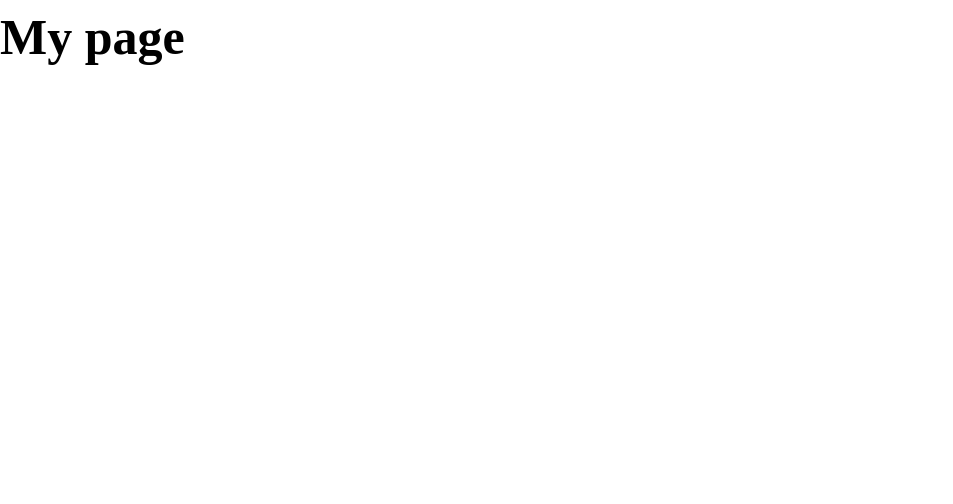
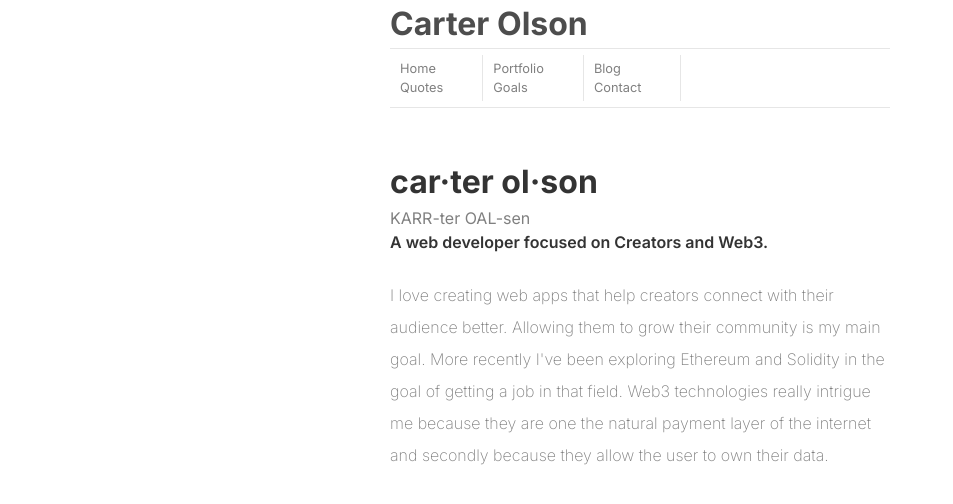
Before and after one commit to berbaroovez/portfolio-v2, a Next.js app: page / in a window 1280 px wide. Shown: the top 504 px of the page, without its empty margins (0-953 px from the left). Built offline with nearby package versions, Linux system fonts and the light colour scheme.

Commit message:
index page

```diff
--- /dev/null
+++ b/components/Header.js
@@ -0,0 +1,85 @@
+import styled from "styled-components";
+import Link from "next/link";
+export default function Header() {
+  return (
+    <HeaderDiv>
+      <h1>Carter Olson</h1>
+      <NavDiv>
+        <NavBlocks>
+          <Link href="/">
+            <a>Home</a>
+          </Link>
+          <Link href="/about">
+            <a>Quotes</a>
+          </Link>
+        </NavBlocks>
+        <NavBlocks>
+          <Link href="/">
+            <a>Portfolio</a>
+          </Link>
+          <Link href="/about">
+            <a>Goals</a>
+          </Link>
+        </NavBlocks>
+        <NavBlocks>
+          <Link href="/">
+            <a>Blog</a>
+          </Link>
+          <Link href="/about">
+            <a>Contact</a>
+          </Link>
+        </NavBlocks>
+      </NavDiv>
+    </HeaderDiv>
+  );
+}
+
+const HeaderDiv = styled.div`
+  h1 {
+    color: hsl(0, 0%, 30%);
+  }
+  width: 500px;
+  margin: 0 auto;
+  margin-bottom: 50px;
+`;
+const NavDiv = styled.nav`
+  width: 100%;
+  height: 60px;
+  display: flex;
+  justify-content: flex-start;
+  /* gap: 100px; */
+  border-top: 1px solid var(--main-grey-color);
+  border-bottom: 1px solid var(--main-grey-color);
+`;
+const NavBlocks = styled.div`
+  position: relative;
+  display: flex;
+  flex-direction: column;
+  padding-right: 40px;
+  padding-left: 10px;
+  justify-content: center;
+  /* align-items: center; */
+  /* justify-content: flex-start; */
+  /* background-color: red; */
+  font-size: 0.8rem;
+
+  a {
+    /* background-color: yellow; */
+    color: var(--main-grey-font-color);
+    text-decoration: none;
+    :hover {
+      text-decoration: underline;
+      color: var(--main-grey-font-hover-color);
+    }
+  }
+
+  &::after {
+    right: 0;
+    top: 6px;
+    height: 80%;
+    width: 1px;
+    background-color: var(--main-grey-color);
+    position: absolute;
+    content: "";
+  }
+`;
--- /dev/null
+++ b/components/Layout.tsx
@@ -0,0 +1,13 @@
+import { FunctionComponent } from "react";
+import styled from "styled-components";
+const Layout: FunctionComponent = ({ children }) => {
+  return <LayoutDiv>{children}</LayoutDiv>;
+};
+
+const LayoutDiv = styled.div`
+  /* background-color: red; */
+  width: 100%;
+  /* height: 100vh; */
+  /* padding: 0 20px; */
+`;
+export { Layout };
--- a/package.json
+++ b/package.json
@@ -17,7 +17,7 @@
   "devDependencies": {
     "@types/react": "^17.0.4",
     "babel-plugin-styled-components": "^1.8.0",
-    "typescript": "^4.2.4"
+    "typescript": "^4.4.2"
   },
   "license": "MIT"
 }
--- a/pages/_app.js
+++ b/pages/_app.js
@@ -1,11 +1,34 @@
 import GlobalStyles from "../util/GlobalStyles";
 
+import { Layout } from "../components/Layout";
+import Header from "../components/Header";
+import Head from "next/head";
 export default function App({ Component, pageProps }) {
   return (
     <>
       <GlobalStyles />
-
-      <Component {...pageProps} />
+      <Head>
+        <meta name="theme-color" content="#d43e3e" />
+        <meta name="viewport" content="width=device-width, initial-scale=1.0" />
+      </Head>
+      <Header />
+      <Layout>
+        <Component {...pageProps} />
+      </Layout>
     </>
   );
 }
+
+//  <Head>
+//    <link rel="preconnect" href="https://fonts.googleapis.com" />
+//    <link
+//      rel="preconnect"
+//      href="https://fonts.gstatic.com"
+//      // crossOrigin="true"
+//    />
+//    <link
+//      href="https://fonts.googleapis.com/css2?family=Inter:wght@200;300;400;500;600;700&display=swap"
+//      rel="stylesheet"
+//    />
+//    {/* <link rel="stylesheet" href="https://use.typekit.net/yqa4abw.css" /> */}
+//  </Head>;
--- a/pages/_document.js
+++ b/pages/_document.js
@@ -1,19 +1,23 @@
-import Document from 'next/document'
-import { ServerStyleSheet } from 'styled-components'
+import Document, { Html, Head, Main, NextScript } from "next/document";
+import { ServerStyleSheet } from "styled-components";
 
 export default class MyDocument extends Document {
   static async getInitialProps(ctx) {
-    const sheet = new ServerStyleSheet()
-    const originalRenderPage = ctx.renderPage
+    const sheet = new ServerStyleSheet();
+    const originalRenderPage = ctx.renderPage;
 
     try {
       ctx.renderPage = () =>
         originalRenderPage({
           enhanceApp: (App) => (props) =>
-            sheet.collectStyles(<App {...props} />),
-        })
+            sheet.collectStyles(
+              <>
+                <App {...props} />
+              </>
+            ),
+        });
 
-      const initialProps = await Document.getInitialProps(ctx)
+      const initialProps = await Document.getInitialProps(ctx);
       return {
         ...initialProps,
         styles: (
@@ -22,9 +26,33 @@ export default class MyDocument extends Document {
             {sheet.getStyleElement()}
           </>
         ),
-      }
+      };
     } finally {
-      sheet.seal()
+      sheet.seal();
     }
   }
+
+  render() {
+    return (
+      <Html>
+        <Head>
+          <link rel="preconnect" href="https://fonts.googleapis.com" />
+          <link
+            rel="preconnect"
+            href="https://fonts.gstatic.com"
+            crossOrigin="true"
+          />
+          <link
+            href="https://fonts.googleapis.com/css2?family=Inter:wght@200;300;400;500;600;700&display=swap"
+            rel="stylesheet"
+          />
+          {/* <link rel="stylesheet" href="https://use.typekit.net/yqa4abw.css" /> */}
+        </Head>
+        <body>
+          <Main />
+          <NextScript />
+        </body>
+      </Html>
+    );
+  }
 }
--- a/pages/index.js
+++ b/pages/index.js
@@ -5,5 +5,45 @@ const Title = styled.h1`
 `;
 
 export default function Home() {
-  return <Title>My page</Title>;
+  return (
+    <IndexDiv>
+      <h1>car·ter ol·son</h1>
+      <p>KARR-ter OAL-sen</p>
+      <p className="def">A web developer focused on Creators and Web3. </p>
+      <p className="aboutme">
+        I love creating web apps that help creators connect with their audience
+        better. Allowing them to grow their community is my main goal. More
+        recently I've been exploring Ethereum and Solidity in the goal of
+        getting a job in that field. Web3 technologies really intrigue me
+        because they are one the natural payment layer of the internet and
+        secondly because they allow the user to own their data.
+      </p>
+    </IndexDiv>
+  );
 }
+
+const IndexDiv = styled.div`
+  width: 90%;
+  word-wrap: break-word;
+  max-width: 500px;
+  margin: 0 auto;
+
+  h1 {
+    color: var(--main-grey-font-hover-color);
+    /* line-height: 1.5; */
+  }
+  p {
+    font-size: 1em;
+    color: var(--main-grey-font-color);
+  }
+
+  .def {
+    color: var(--main-grey-font-hover-color);
+    font-weight: 600;
+    margin-bottom: 25px;
+  }
+  .aboutme {
+    font-weight: 200;
+    line-height: 2;
+  }
+`;
--- a/tsconfig.json
+++ b/tsconfig.json
@@ -14,6 +14,6 @@
     "isolatedModules": true,
     "jsx": "preserve"
   },
-  "include": ["next-env.d.ts", "**/*.ts", "**/*.tsx"],
+  "include": ["next-env.d.ts", "**/*.ts", "**/*.tsx", "components/Header.js"],
   "exclude": ["node_modules"]
 }
--- a/util/GlobalStyles.ts
+++ b/util/GlobalStyles.ts
@@ -1,6 +1,16 @@
 import { createGlobalStyle } from "styled-components";
 
 const GlobalStyles = createGlobalStyle`
+html{
+--main-grey-color: hsl(0, 0%, 90%);
+--main-grey-font-color: hsl(0, 0%, 50%);
+--main-grey-font-hover-color: hsl(0, 0%, 20%);
+
+
+
+}
+
+
 /* Box sizing rules */
 *,
 *::before,
@@ -76,6 +86,7 @@ select {
   }
 }
 
+html { font-family: "Inter", "system-ui"; }
 `;
 
 export default GlobalStyles;
```
Also changed, not shown: 1 other file (tests, documents, lock files or other folders).
